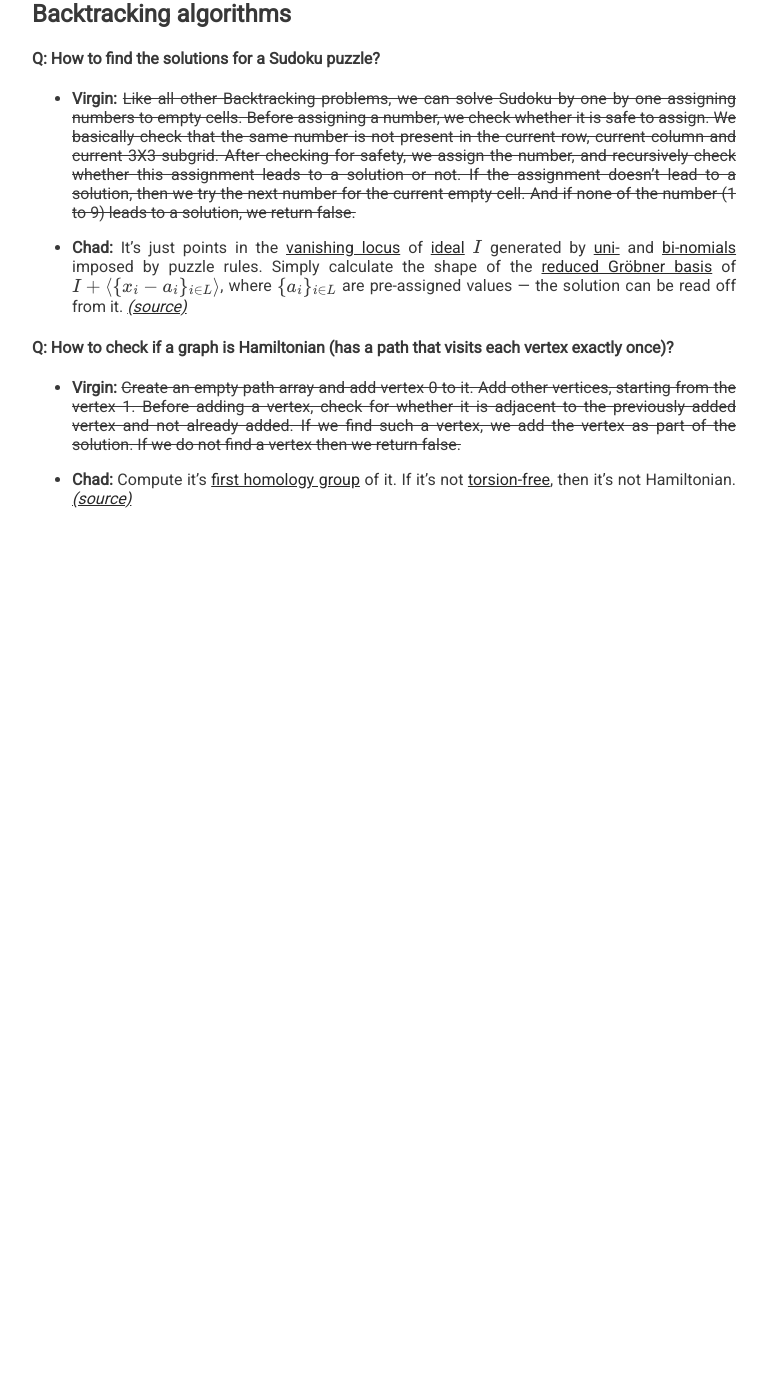
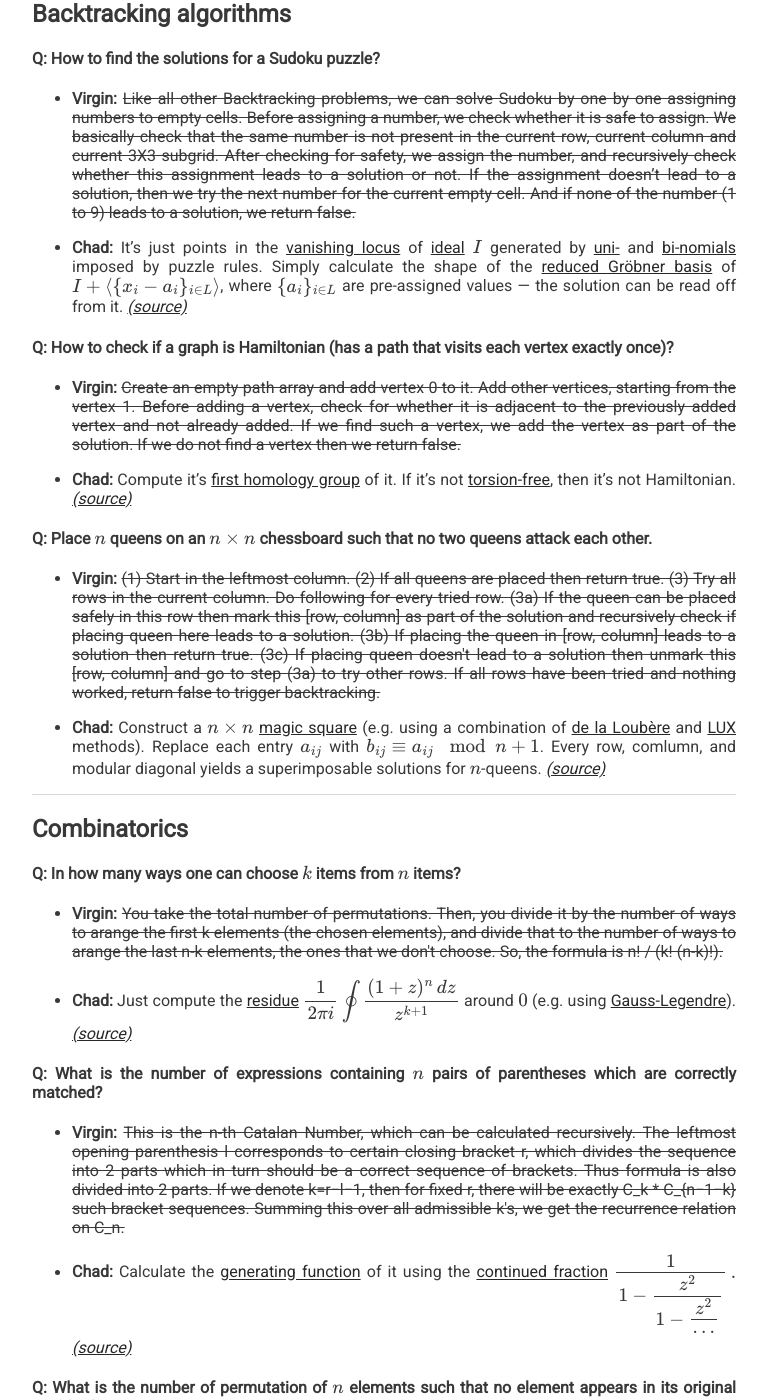
Before and after one commit to hav4ik/hav4ik.github.io, a Jekyll site: the page built from articles/_posts/2020-02-08-how-to-dominate-on-tech-interviews.md, in a window 1280 px wide and 1400 px high, scrolled down 1536 px. Shown: the whole window, without its empty margins (256-1024 px from the left). Built offline with Jekyll 4.4.1, drawn with Linux system fonts in a browser that asks for light colours; nearby versions of some CDN libraries; formulas are drawn with MathJax 3; comment, search, counter and statistics services are not loaded; before the commit the page ends 2166 px from its top, so only the background shows below that; some of the changed text lies outside the part shown.

Commit message:
added prikolyukhi

```diff
--- a/articles/_posts/2020-02-08-how-to-dominate-on-tech-interviews.md
+++ b/articles/_posts/2020-02-08-how-to-dominate-on-tech-interviews.md
@@ -75,7 +75,43 @@
 * **Chad:** Compute it's [first homology group][nlab-homology] of it. If it's not [torsion-free][wiki-torsion-free], then it's not Hamiltonian. [*(source)*][sol-hamilton]
 
 
+#### Q: Place $$n$$ queens on an $$n \times n$$ chessboard such that no two queens attack each other.
+
+* **Virgin:** <s>(1) Start in the leftmost column. (2) If all queens are placed then return true. (3) Try all rows in the current column. Do following for every tried row. (3a) If the queen can be placed safely in this row then mark this [row, column] as part of the solution and recursively check if placing queen here leads to a solution. (3b) If placing the queen in [row, column] leads to a solution then return true. (3c) If placing queen doesn't lead to a solution then unmark this [row, column] and go to step (3a) to try other rows. If all rows have been tried and nothing worked, return false to trigger backtracking.</s>
+
+* **Chad:** Construct a $$n \times n$$ [magic square][wiki-magic-square] (e.g. using a combination of [de la Loubère][wiki-siamese-method] and [LUX][wolfram-magic-square] methods). Replace each entry $$a_{ij}$$ with $$b_{ij} \equiv a_{ij} \mod n + 1$$. Every row, comlumn, and modular diagonal yields a superimposable solutions for $$n$$-queens. [*(source)*][sol-nqueens]
+
+
+
+--------------------------------------------------
+
+## Combinatorics
+
+#### Q: In how many ways one can choose $$k$$ items from $$n$$ items?
+
+* **Virgin:** <s>You take the total number of permutations. Then, you divide it by the number of ways to arange the first k elements (the chosen elements), and divide that to the number of ways to arange the last n-k elements, the ones that we don't choose. So, the formula is n! / (k! (n-k)!).</s>
+
+* **Chad:** Just compute the [residue][wiki-residue] $$\displaystyle \frac{1}{2\pi i} \oint \frac{(1 + z)^n\,dz}{z^{k+1}}$$ around $$0$$ (e.g. using [Gauss-Legendre][wiki-gauss-legendre-integration]). [*(source)*][wiki-egorychev-method]
+
+
+#### Q: What is the number of expressions containing $$n$$ pairs of parentheses which are correctly matched?
+
+* **Virgin:** <s>This is the n-th Catalan Number, which can be calculated recursively. The leftmost opening parenthesis l corresponds to certain closing bracket r, which divides the sequence into 2 parts which in turn should be a correct sequence of brackets. Thus formula is also divided into 2 parts. If we denote k=r−l−1, then for fixed r, there will be exactly C_k * C_{n−1−k} such bracket sequences. Summing this over all admissible k′s, we get the recurrence relation on C_n.</s>
+
+* **Chad:** Calculate the [generating function][nlab-generating-function] of it using the [continued fraction][nlab-continued-fraction] $$\textstyle \cfrac{1}{1-\cfrac{z^2}{1-\cfrac{z^2}{\dots}}}\,.$$ [*(source)*][sol-catalan]
+
+
+#### Q: What is the number of permutation of $$n$$ elements such that no element appears in its original position?
+
+* **Virgin:** <s>There are n – 1 ways for element 0. Let 0 be placed at index i. There are now two possibilities, depending on whether or not element i is placed at 0 in return. If i is placed at 0, it is equivalent to solving the problem for n-2 elements as two elements have just swapped their positions. Otherwise, it is equivalent to solving the problem for n-1 elements as now there are n-1 elements, n-1 positions and every element has n-2 choices. The recursive relation is D(n) = (n - 1) * [D(n - 1) + D(n - 2)].</s>
+
+* **Chad:** Just compute the [generating function][nlab-generating-function] of it, which is simply $$\textstyle \cfrac{1}{1-\cfrac{1^2 z^2}{1-2z-\cfrac{2^2 z^2}{\dots}}}\,.$$ [*(source)*][sol-derangements]
+
+
+
 [nlab-chain-complex]: https://ncatlab.org/nlab/show/chain+complex
+[nlab-continued-fraction]: https://ncatlab.org/nlab/show/continued+fraction
+[nlab-generating-function]: https://ncatlab.org/nlab/show/generating+function
 [nlab-homology]: https://ncatlab.org/nlab/show/homology
 [nlab-ideal]: https://ncatlab.org/nlab/show/ideal
 [nlab-kernel]: https://ncatlab.org/nlab/show/kernel
@@ -83,16 +119,25 @@
 [nlab-vanishing-locus]: https://ncatlab.org/nlab/show/zero+locus
 
 [wiki-adjacency-matrix]: https://en.wikipedia.org/wiki/Adjacency_matrix
+[wiki-egorychev-method]: https://en.wikipedia.org/wiki/Egorychev_method
+[wiki-gauss-legendre-integration]: https://en.wikipedia.org/wiki/Gaussian_quadrature
 [wiki-graph-laplacian]: https://en.wikipedia.org/wiki/Laplacian_matrix
 [wiki-groebner-basis]: https://en.wikipedia.org/wiki/Gr%C3%B6bner_basis
 [wiki-incidence-matrix]: https://en.wikipedia.org/wiki/Incidence_matrix
+[wiki-magic-square]: https://en.wikipedia.org/wiki/Magic_square
+[wiki-residue]: https://en.wikipedia.org/wiki/Residue_(complex_analysis)
+[wiki-siamese-method]: https://en.wikipedia.org/wiki/Siamese_method
 [wiki-spectrum-of-a-matrix]: https://en.wikipedia.org/wiki/Spectrum_of_a_matrix
 [wiki-torsion-free]: https://en.wikipedia.org/wiki/Torsion_(algebra)#torsion-free_group
 
 [wolfram-irreducible-matrix]: http://mathworld.wolfram.com/IrreducibleMatrix.html
+[wolfram-magic-square]: http://mathworld.wolfram.com/MagicSquare.html
 [wolfram-univariate-polynomial]: http://mathworld.wolfram.com/UnivariatePolynomial.html
 [wolfram-bivariate-polynomial]: http://mathworld.wolfram.com/BivariatePolynomial.html
 
 
+[sol-catalan]: http://algo.inria.fr/flajolet/Publications/Flajolet80b.pdf
+[sol-derangements]: http://algo.inria.fr/flajolet/Publications/Flajolet80b.pdf
+[sol-hamilton]: https://arxiv.org/pdf/1912.06603.pdf
+[sol-nqueens]: https://www.sciencedirect.com/science/article/pii/S0012365X07010394
 [sol-sudoku]: https://www.cambridge.org/core/books/a-first-course-in-computational-algebraic-geometry/sudoku/29C4710314733FB36D793D70F914B7A5
-[sol-hamilton]: https://arxiv.org/pdf/1912.06603.pdf
```
